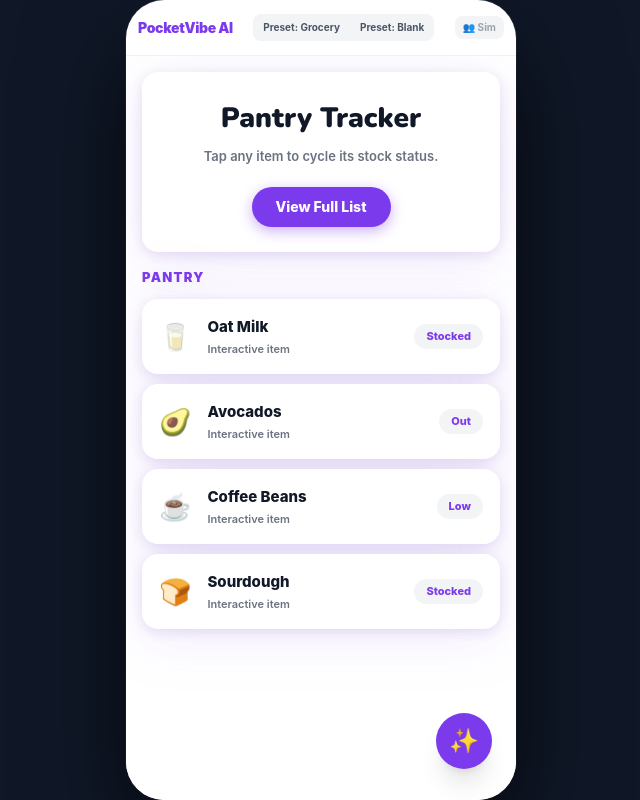
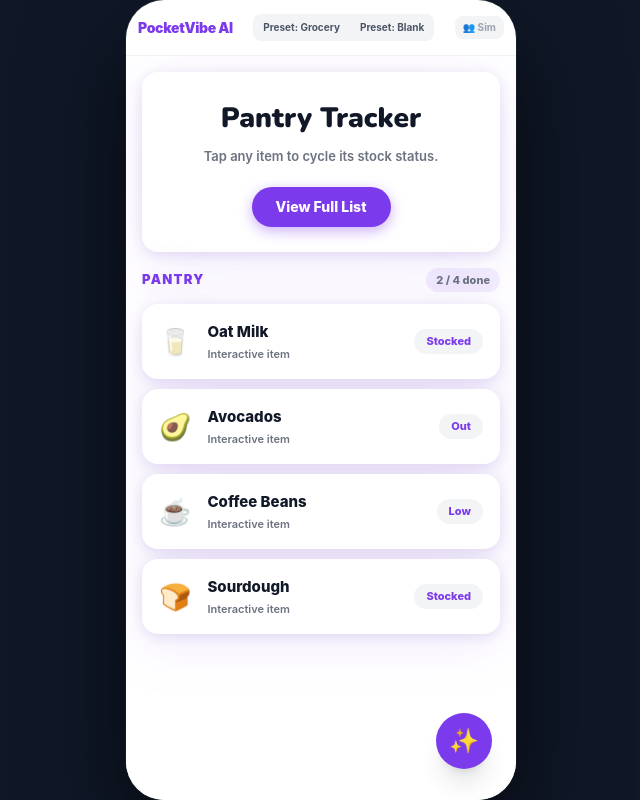
Before and after one commit to RushilMorgan/PocketVibe, a React (Vite) app: page / in a window 1280 px wide. Both pictures are taken after a click on the button "Preset: Grocery". Shown: the whole page, without its empty margins (319-959 px from the left). Built offline with nearby package versions, Linux system fonts and the light colour scheme.

Commit message:
feat: live completion counter on interactive_list header (X / Y done)

```diff
--- a/src/components/canvas/BlockRenderer.tsx
+++ b/src/components/canvas/BlockRenderer.tsx
@@ -91,13 +91,28 @@ export default function BlockRenderer({ block, appConfig, onInteract }: BlockRen
         </div>
       );
 
-    case 'interactive_list':
+    case 'interactive_list': {
+      const doneCount = block.items.filter(i => i.state === 'Done' || i.state === 'Stocked').length;
+      const totalCount = block.items.length;
       return (
         <div className="mb-5">
           {block.title && (
-            <h3 className="text-[13px] font-black uppercase tracking-widest mb-3" style={{ color: 'var(--theme-accent)' }}>
-              {block.title}
-            </h3>
+            <div className="flex items-center justify-between mb-3">
+              <h3 className="text-[13px] font-black uppercase tracking-widest" style={{ color: 'var(--theme-accent)' }}>
+                {block.title}
+              </h3>
+              {totalCount > 0 && (
+                <span
+                  className="text-[11px] font-extrabold px-2.5 py-1 rounded-full"
+                  style={{
+                    backgroundColor: doneCount === totalCount ? 'var(--theme-accent)' : 'var(--theme-surface-hover)',
+                    color: doneCount === totalCount ? '#fff' : 'var(--theme-text-muted)',
+                  }}
+                >
+                  {doneCount} / {totalCount} done
+                </span>
+              )}
+            </div>
           )}
           <div className="flex flex-col gap-2.5">
             {block.items.map(item => (
@@ -122,6 +137,7 @@ export default function BlockRenderer({ block, appConfig, onInteract }: BlockRen
           </div>
         </div>
       );
+    }
 
     case 'action_button':
       return (
```
